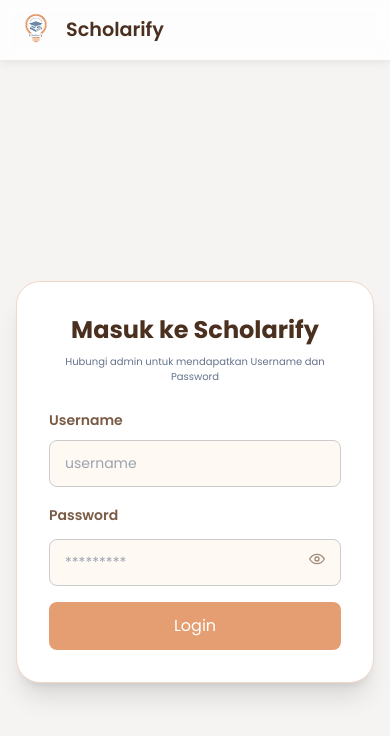
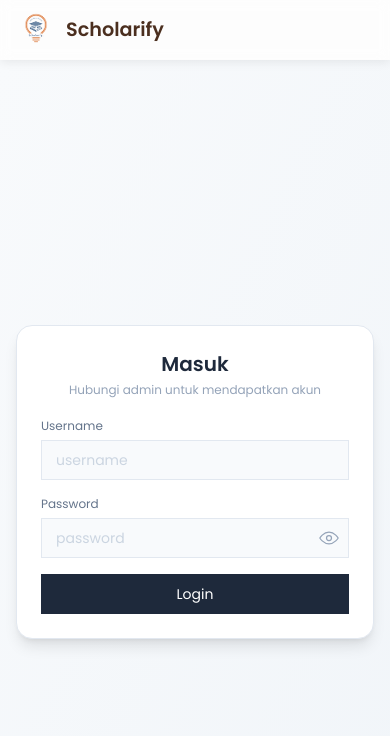
Before and after one commit to ZayeenJavas313/frontend-scholarify, a Next.js app: page /login in a window 390 px wide. Shown: the top 736 px of the page. Built offline with nearby package versions, Linux system fonts and the light colour scheme; no server answers.

Commit message:
perbaiki form login: modern simple, ikon mata mobile lebih besar

```diff
--- a/app/globals.css
+++ b/app/globals.css
@@ -16,47 +16,6 @@ body {
   background-color: var(--light-gray);
 }
 
-/* Form Login Styles */
-input[type="text"],
-input[type="password"] {
-  padding: 12px 15px;  /* Memberikan ruang antara teks dan border */
-  border-radius: 8px;  /* Membuat border melengkung */
-  border: 1px solid #ccc;  /* Border yang lebih halus */
-  outline: none;  /* Menghilangkan outline default */
-  width: 100%;
-  margin-top: 8px;
-  font-size: 14px;
-}
-
-input[type="text"]:focus,
-input[type="password"]:focus {
-  border-color: var(--primary-color);  /* Warna border saat fokus diubah */
-  box-shadow: 0 0 5px rgba(229, 158, 114, 0.2);  /* Efek glow dengan warna utama */
-}
-
-/* Styling untuk tombol login */
-button[type="submit"]{
-  background-color: var(--primary-color); /* Updated to soft orange */
-  color: white;
-  padding: 12px 20px;
-  border: none;
-  border-radius: 8px;
-  cursor: pointer;
-  font-size: 16px;
-  margin-top: 12px;
-  transition: background-color 0.3s ease;
-}
-
-button[type="submit"]:hover {
-  background-color: #c47a49;  /* Slightly darker shade for hover */
-}
-
-/* Tambahkan efek saat fokus di input field */
-input[type="text"]:focus, input[type="password"]:focus {
-  border-color: var(--accent-color); /* Focus border updated to orange */
-  box-shadow: 0 0 5px rgba(229, 158, 114, 0.6);
-}
-
 /* Styling label untuk input */
 label {
   font-size: 1rem;
--- a/app/login/login.css
+++ /dev/null
@@ -1,34 +0,0 @@
-/* Form Login Styles */
-input[type="text"],
-input[type="password"] {
-  padding: 12px 15px;  /* Memberikan ruang antara teks dan border */
-  border-radius: 8px;  /* Membuat border melengkung */
-  border: 1px solid #ccc;  /* Border yang lebih halus */
-  outline: none;  /* Menghilangkan outline default */
-  width: 100%;
-  margin-top: 8px;
-  font-size: 14px;
-}
-
-input[type="text"]:focus,
-input[type="password"]:focus {
-  border-color: #E59E72;  /* Soft Orange color for border focus */
-  box-shadow: 0 0 5px rgba(229, 158, 114, 0.2);  /* Soft orange glow effect */
-}
-
-/button[type="submit"] {
-  background-color: #E59E72;
-  color: white;
-  padding: 12px 20px;
-  border: none;
-  border-radius: 8px;
-  cursor: pointer;
-  font-size: 16px;
-  margin-top: 12px;
-  transition: background-color 0.3s ease;
-}
-* Styling untuk tombol login */
-
-button:hover {
-  background-color: #c47a49; /* Slightly darker for hover effect */
-}
--- a/app/login/page.tsx
+++ b/app/login/page.tsx
@@ -28,48 +28,24 @@ function Login() {
       let data: any = {};
       try {
         data = await res.json();
-        console.log("[Login Page] Response data:", data);
       } catch (e) {
-        console.error("[Login Page] Error parsing JSON:", e);
         const text = await res.text();
-        console.error("[Login Page] Response text:", text);
         throw new Error("Gagal memparse response dari server");
       }
 
-      if (!res.ok) {
-        console.error("[Login Page] Response not ok:", res.status, data);
-        throw new Error(data?.error || "Gagal login");
-      }
+      if (!res.ok) throw new Error(data?.error || "Gagal login");
+      if (!data?.ok) throw new Error(data?.error || "Gagal login");
+      if (!data?.user) throw new Error("Response tidak valid: user tidak ditemukan");
 
-      if (!data?.ok) {
-        console.error("[Login Page] Data.ok is false:", data);
-        throw new Error(data?.error || "Gagal login");
-      }
-
-      if (!data?.user) {
-        console.error("[Login Page] No user in response:", data);
-        throw new Error("Response tidak valid: user tidak ditemukan");
-      }
-
-      console.log("[Login Page] Login successful, redirecting...");
-
-      // Cek role user dari response
       const userRole = data?.user?.role || "student";
-
-      // Wait a bit untuk memastikan cookie ter-set
       await new Promise(resolve => setTimeout(resolve, 100));
 
-      // Redirect berdasarkan role
       if (userRole === "admin") {
-        console.log("[Login Page] Redirecting to /admin");
-        // Gunakan window.location untuk force navigation
         window.location.href = "/admin";
       } else {
-        console.log("[Login Page] Redirecting to:", from);
         window.location.href = from;
       }
     } catch (e: any) {
-      console.error("[Login Page] Error:", e);
       setErr(e.message || "Gagal login. Pastikan backend Django berjalan di http://localhost:8000");
     } finally {
       setLoading(false);
@@ -77,82 +53,67 @@ function Login() {
   };
 
   return (
-    <div className="min-h-screen bg-[#F6F4F2] flex items-center justify-center px-4">
-      <div className="relative w-full max-w-md bg-white rounded-3xl shadow-xl border border-[#F1D7C8] p-8 space-y-6">
+    <div className="min-h-screen bg-gradient-to-br from-slate-50 to-slate-100 flex items-center justify-center px-4 py-8">
+      <div className="relative w-full max-w-sm">
         {loading && (
-          <div className="absolute inset-0 flex items-center justify-center bg-white/60">
-            <div className="animate-pulse text-slate-700">Memuat...</div>
+          <div className="absolute inset-0 z-10 flex items-center justify-center bg-white/70 backdrop-blur-sm rounded-2xl">
+            <div className="flex items-center gap-2 text-slate-600 text-sm font-medium">
+              <svg className="animate-spin h-4 w-4" viewBox="0 0 24 24" fill="none">
+                <circle className="opacity-25" cx="12" cy="12" r="10" stroke="currentColor" strokeWidth="4" />
+                <path className="opacity-75" fill="currentColor" d="M4 12a8 8 0 018-8V0C5.373 0 0 5.373 0 12h4z" />
+              </svg>
+              Memuat...
+            </div>
           </div>
         )}
-        <div className="text-center space-y-2">
-          <h1 className="text-2xl font-bold text-[#4B2F1F]">Masuk ke Scholarify</h1>
-          <p className="text-slate-500 max-w-xs mx-auto" style={{ fontSize: "10px" }}>
-            Hubungi admin untuk mendapatkan Username dan Password
-          </p>
+
+        <div className="bg-white rounded-2xl shadow-lg border border-slate-200 p-6 space-y-5">
+          <div className="text-center space-y-1">
+            <h1 className="text-xl font-semibold text-slate-800">Masuk</h1>
+            <p className="text-xs text-slate-400">Hubungi admin untuk mendapatkan akun</p>
           </div>
 
           <form onSubmit={onSubmit} className="space-y-4">
-          {/* Username Input */}
             <div>
-            <label className="text-sm text-[#7A5B46]">Username</label>
+              <label className="block text-xs font-medium text-slate-500 mb-1.5">Username</label>
               <input
                 type="text"
                 value={username}
                 onChange={(e) => setUsername(e.target.value)}
-              className="mt-1 w-full py-3 px-4 border rounded-lg border-[#F1D7C8] focus:border-[#EEC0A3] focus:ring-[#F5E0D0] bg-[#FFF9F4]"
+                className="w-full h-10 px-3.5 text-sm border border-slate-200 rounded-lg bg-slate-50 placeholder-slate-300 focus:bg-white focus:border-slate-300 focus:ring-0 transition-colors"
                 placeholder="username"
+                autoComplete="username"
                 required
-              suppressHydrationWarning
               />
             </div>
 
-          {/* Password Input */}
             <div>
-            <label className="text-sm text-[#7A5B46]">Password</label>
-            <div className="mt-1 relative">
+              <label className="block text-xs font-medium text-slate-500 mb-1.5">Password</label>
+              <div className="relative">
                 <input
                   type={showPassword ? "text" : "password"}
                   value={password}
                   onChange={(e) => setPassword(e.target.value)}
-                className="w-full py-3 px-4 pr-11 border rounded-lg border-[#F1D7C8] focus:border-[#EEC0A3] focus:ring-[#F5E0D0] bg-[#FFF9F4]"
-                placeholder="*********"
+                  className="w-full h-10 px-3.5 pr-10 text-sm border border-slate-200 rounded-lg bg-slate-50 placeholder-slate-300 focus:bg-white focus:border-slate-300 focus:ring-0 transition-colors"
+                  placeholder="password"
+                  autoComplete="current-password"
                   required
-                suppressHydrationWarning
                 />
                 <button
                   type="button"
                   onClick={() => setShowPassword((v) => !v)}
-                className="absolute inset-y-0 right-4 flex items-center text-[#7A5B46]/70 hover:text-[#4B2F1F]"
+                  className="absolute inset-y-0 right-0 flex items-center justify-center w-10 text-slate-400 hover:text-slate-600 active:text-slate-800 touch-manipulation"
+                  aria-label={showPassword ? "Sembunyikan sandi" : "Tampilkan sandi"}
                 >
                   {showPassword ? (
-                  // ikon mata tertutup
-                  <svg
-                    xmlns="http://www.w3.org/2000/svg"
-                    className="h-4 w-4"
-                    viewBox="0 0 24 24"
-                    fill="none"
-                    stroke="currentColor"
-                    strokeWidth={2}
-                    strokeLinecap="round"
-                    strokeLinejoin="round"
-                  >
-                  <path d="M3 3l18 18" />
-                  <path d="M10.58 10.58a2 2 0 1 0 2.83 2.83" />
-                  <path d="M9.88 5.08A9.77 9.77 0 0 1 12 5c4.5 0 8.27 2.94 9.5 7a9.77 9.77 0 0 1-1.93 3.5" />
-                  <path d="M6.24 6.24A9.77 9.77 0 0 0 2.5 12a9.77 9.77 0 0 0 2.5 4.5A9.77 9.77 0 0 0 9 18.86" />
+                    <svg xmlns="http://www.w3.org/2000/svg" className="h-5 w-5" viewBox="0 0 24 24" fill="none" stroke="currentColor" strokeWidth={1.5} strokeLinecap="round" strokeLinejoin="round">
+                      <path d="M17.94 17.94A10.07 10.07 0 0 1 12 20c-7 0-11-8-11-8a18.45 18.45 0 0 1 5.06-5.94" />
+                      <path d="M9.9 4.24A9.12 9.12 0 0 1 12 4c7 0 11 8 11 8a18.5 18.5 0 0 1-2.16 3.19" />
+                      <line x1="1" y1="1" x2="23" y2="23" />
+                      <path d="M14.12 14.12a3 3 0 1 1-4.24-4.24" />
                     </svg>
                   ) : (
-                  // ikon mata terbuka
-                  <svg
-                    xmlns="http://www.w3.org/2000/svg"
-                    className="h-4 w-4"
-                    viewBox="0 0 24 24"
-                    fill="none"
-                    stroke="currentColor"
-                    strokeWidth={2}
-                    strokeLinecap="round"
-                    strokeLinejoin="round"
-                  >
+                    <svg xmlns="http://www.w3.org/2000/svg" className="h-5 w-5" viewBox="0 0 24 24" fill="none" stroke="currentColor" strokeWidth={1.5} strokeLinecap="round" strokeLinejoin="round">
                       <path d="M1 12s4-7 11-7 11 7 11 7-4 7-11 7S1 12 1 12Z" />
                       <circle cx="12" cy="12" r="3" />
                     </svg>
@@ -161,23 +122,21 @@ function Login() {
               </div>
             </div>
 
-          {/* Error Message */}
             {err && (
-            <div className="text-sm text-rose-600 bg-rose-50 border border-rose-100 rounded-xl px-3 py-2">
+              <div className="text-xs text-red-600 bg-red-50 border border-red-100 rounded-lg px-3 py-2">
                 {err}
               </div>
             )}
 
-          {/* Submit Button */}
             <button
               type="submit"
               disabled={loading}
-            className="w-full inline-flex justify-center items-center gap-2 bg-[#EEC0A3] hover:bg-[#E0B091] text-[#4B2F1F] font-medium py-3 px-4 rounded-lg transition-colors disabled:opacity-50 disabled:cursor-not-allowed"
-            suppressHydrationWarning
+              className="w-full h-10 flex items-center justify-center gap-2 bg-slate-800 hover:bg-slate-700 active:bg-slate-900 text-white text-sm font-medium rounded-lg transition-colors disabled:opacity-50 disabled:cursor-not-allowed"
             >
-            {loading ? "Login..." : "Login"}
+              {loading ? "Memproses..." : "Login"}
             </button>
           </form>
+        </div>
       </div>
     </div>
   );
@@ -185,7 +144,7 @@ function Login() {
 
 export default function LoginPage() {
   return (
-    <Suspense fallback={<div>Loading...</div>}>
+    <Suspense fallback={<div className="min-h-screen bg-gradient-to-br from-slate-50 to-slate-100 flex items-center justify-center"><div className="text-sm text-slate-400">Loading...</div></div>}>
       <Login />
     </Suspense>
   );
```
Lines whose indentation alone changed are shown as unchanged.
